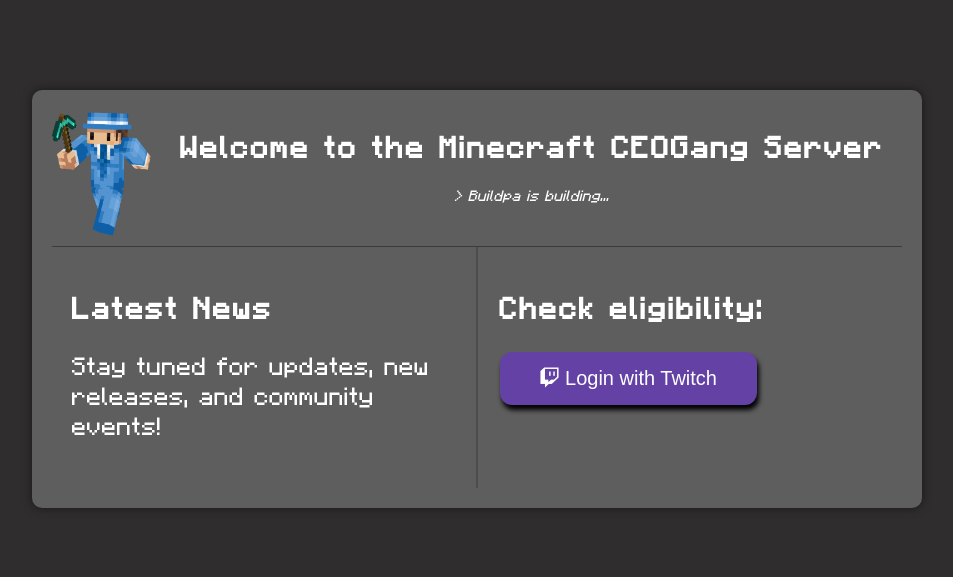
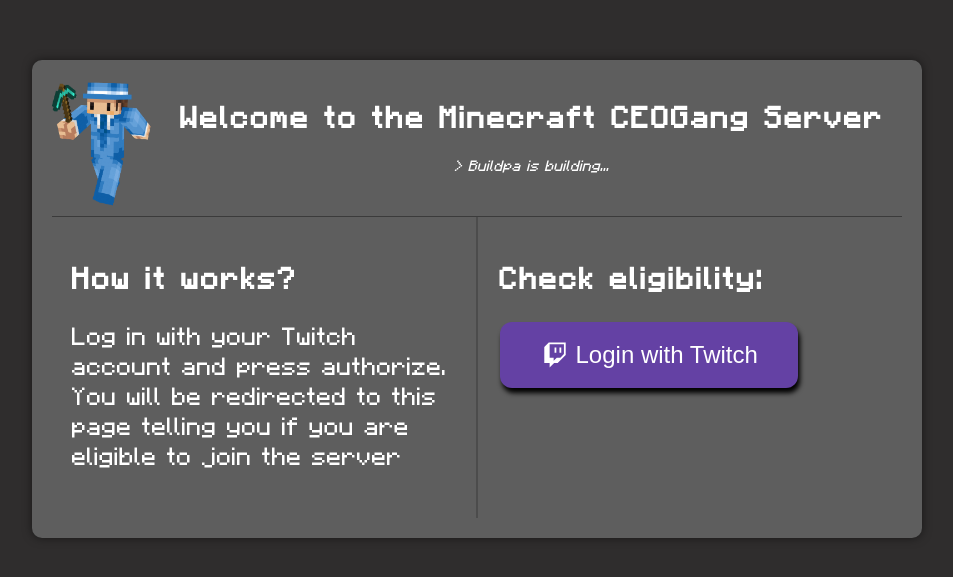
Before and after one commit to ceogangminecraft/ceogangmc.github.io, a plain HTML site: page index.html in a window 1280 px wide. Shown: the part 109-686 px from the top of the page, without its empty margins (163-1116 px from the left). Drawn offline with Linux system fonts and the light colour scheme.

Commit message:
Added information section, twitch logo

```diff
--- a/index.html
+++ b/index.html
@@ -8,7 +8,6 @@
     <script src="script.js"></script>
     <link rel="icon" type="image/x-icon" href="images/favicon.webp">
     <link rel="stylesheet" href="styles.css">
-    <link rel="stylesheet" href="https://cdnjs.cloudflare.com/ajax/libs/font-awesome/5.15.4/css/all.min.css">
 </head>
 <body class="dark-mode">
     <div class="container">
@@ -23,12 +22,14 @@
         </header>
         <div class="content">
             <section class="info mcFont">
-                <h2 class="mcFont">Latest News</h2>
-                <p class="mcFont">Stay tuned for updates, new releases, and community events!</p>
+                <h2 class="mcFont">How it works?</h2>
+                <p class="mcFont">Log in with your Twitch account and press authorize. You will be redirected to this page telling you if you are eligible to join the server</p>
+
             </section>
             <section class="login">
                 <h2 class="mcFont">Check eligibility:</h2>
-                <button id="login"><i class="fab fa-twitch"></i> Login with Twitch</button>
+
+                <button id="login"><img id="twitch-logo" src="images/twitch-icon.svg">Login with Twitch</button>
             </section>
         </div>
 
@@ -36,7 +37,7 @@
             <h2 class="mcFont">You are <mark class="green">eligible</mark></h2>
             <ol class="mcFont">
                 <li>Join the Minecraft forum on <a href="https://discord.com/channels/774176471097933854/1219394544869572701"  target="_blank">discord</a></li>
-                <li>Link your twitch account with discord. Guide <a href="https://www.youtube.com/watch?v=sQnhk2JIeGs"  target="_blank">here</a> </li>
+                <li>Link your Twitch account with Discord. Guide <a href="https://www.youtube.com/watch?v=sQnhk2JIeGs"  target="_blank">here</a> </li>
                 <li>Read carefully this <a href="https://docs.google.com/document/d/14v-6Ls-UgI99uHJl4JGojq-737cu3HQQ6Zoo-tU2S6A"  target="_blank">document</a></li>
             </ol>
         </section>
--- a/styles.css
+++ b/styles.css
@@ -65,19 +65,24 @@ cite{
     background-color: #6441A4;
     color: #fff;
     border: none;
-    padding: 15px 40px;
-    font-size: 20px;
+    padding: 18px 40px;
+    font-size: 24px;
     cursor: pointer;
     transition: background-color 0.3s ease;
     border-radius: 12px;
     box-shadow: 2px 5px 5px #000000;
+    display: inline-flex;
+    align-items: center;
+}
 
+.login button > * {
+    margin-right: 6px;
+    width: 30px;
 }
 
 .login button:hover {
     background-color: #4E2D7C;
 }
-
 
 @font-face {
     font-family: minecraft;
```
Also changed, not shown: images/twitch-icon.svg (added).
